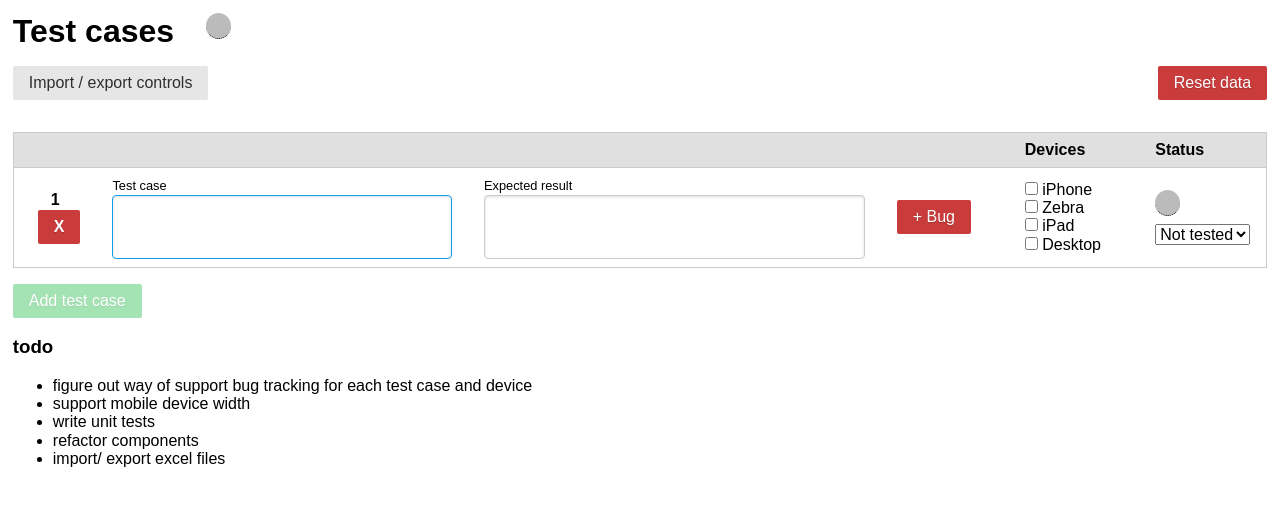
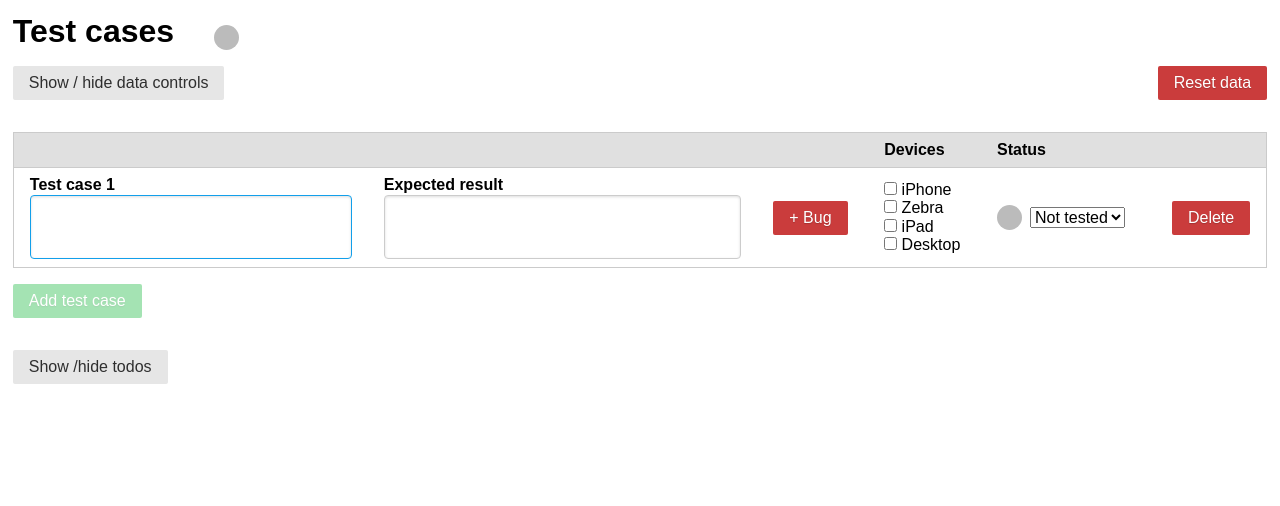
Before and after one commit to liamsain/test-case-tracker, a React (Create React App) app: page / in a window 1280 px wide. Both pictures are taken after a click on the button "Add test case". Shown: the top 506 px of the page. Built offline with nearby package versions, Linux system fonts and the light colour scheme.

Commit message:
add / delete bugs on test cases

```diff
--- a/src/App.css
+++ b/src/App.css
@@ -60,9 +60,15 @@ table {
   height: 25px;
   width: 25px;
   border-radius: 50%;
-  display: inline;
-  margin-right:0.5rem;
-  margin-bottom: 0.2rem;
+  display: inline-block;
+  vertical-align: middle;
+}
+
+.table-status-column:before{
+  content: "";
+  display: inline-block;
+  vertical-align: middle;
+  height: 100%;
 }
 
 .failed{
@@ -77,49 +83,8 @@ table {
   background-color: #bbb;
 }
 
-.tooltip {
-  position: relative;
-  display: inline-block;
-  border-bottom: 1px dotted black;
-}
-
-.tooltip .tooltiptext {
-  visibility: hidden;
-  width: 120px;
-  background-color: black;
-  color: #fff;
-  text-align: center;
-  border-radius: 6px;
-  padding: 5px 0;
-
-    /* Position the tooltip */
-    position: absolute;
-    z-index: 1;
-    top: 100%;
-    left: 50%;
-    margin-left: -60px;
-}
-
-.tooltip .tooltiptext::after {
-  content: "";
-  position: absolute;
-  bottom: 100%;
-  left: 50%;
-  margin-left: -5px;
-  border-width: 5px;
-  border-style: solid;
-  border-color: transparent transparent black transparent;
-}
-
-.tooltip:hover .tooltiptext {
-  visibility: visible;
-}
 .table-id-column{
   width: 1rem;
-}
-
-.table-status-column{
-  width:3rem;
 }
 
 .table-actions-column{
@@ -136,6 +101,6 @@ table {
   display: inline;
 }
 
-.u-margin-top-massive{
-  margin-top: 15rem;
+.u-margin-top{
+  margin-top: 2rem;
 }
--- a/src/App.js
+++ b/src/App.js
@@ -6,6 +6,7 @@ import StatusDot from "./Components/StatusDot";
 import { csvFileHeader } from "./Constants/csvFileHeader";
 import { getNewCaseRow } from './Constants/newCaseRow';
 import { getNewBugRow } from './Constants/newBugRow';
+import Todos from './Components/Todos';
 
 class App extends Component {
   constructor() {
@@ -44,15 +45,26 @@ class App extends Component {
   };
 
   onBugChange = (e, caseId, bugId) => {
-
+    const newState = this.state;
+    const bug = newState.rows.find(testCase => testCase.id === caseId).bugs.find(bug => bug.id === bugId);
+    bug[e.target.name] = e.target.value;
+    this.setState(newState);
+    window.localStorage["test-cases"] = JSON.stringify(newState);
   }
 
-  onDelete = id => {
+  onDeleteCase = id => {
     const newState = this.state;
     newState.rows = this.state.rows.filter(x => x.id !== id);
     this.setState(newState);
     window.localStorage["test-cases"] = JSON.stringify(newState);
   };
+
+  onDeleteBug = (caseId, bugId) => {
+    const newState = this.state;
+    const testCase = newState.rows.find(testCase => testCase.id === caseId);
+    testCase.bugs = testCase.bugs.filter(bug => bug.id !== bugId);
+    this.setState(newState);
+  }
 
   onAddNewRow = () => {
     const newState = this.state;
@@ -131,7 +143,7 @@ class App extends Component {
               <StatusDot
                 key={x.id}
                 status={x.status}
-                animatedClassName="fadeInLeft faster"
+                animatedClassName="u-margin-left fadeInLeft faster"
               />
             ))}
           </span>
@@ -147,8 +159,10 @@ class App extends Component {
         <Table
           rows={this.state.rows}
           onCaseChange={this.onCaseChange}
-          onDelete={this.onDelete}
+          onBugChange={this.onBugChange}
+          onDeleteCase={this.onDeleteCase}
           onAddBug={this.onAddBug}
+          onDeleteBug={this.onDeleteBug}
         />
         <button
           className="button-success pure-button important-active-green"
@@ -158,14 +172,7 @@ class App extends Component {
           Add test case
         </button>
         <div className="u-margin-top">
-          <h3>todo</h3>
-          <ul>
-            <li>figure out way of support bug tracking for each test case and device</li>
-            <li>support mobile device width</li>
-            <li>write unit tests</li>
-            <li>refactor components</li>
-            <li>import/ export excel files</li>
-          </ul>
+          <Todos />
         </div>
       </div>
     );
--- a/src/Components/BugRow.jsx
+++ b/src/Components/BugRow.jsx
@@ -1,20 +1,29 @@
 import React from 'react';
 import TextArea from './TextArea';
 
-const BugRow = ({ caseId, id, description }) => (
+const BugRow = ({ caseId, id, description, onChange, onDelete }) => (
   <tr className="animated fadeIn faster">
     <td></td>
-    <td>Bug {id}</td>
     <td>
       <TextArea
         value={description}
         shouldFocusOnCreate
-        label="Bug description"
+        name="description"
+        onChange={e => onChange(e, caseId, id)}
+        label={`Bug ${id}`}
       />
     </td>
     <td></td>
     <td></td>
     <td></td>
+    <td>
+      <button
+        className="button-danger pure-button u-margin-left important-active-red"
+        onClick={() => onDelete(caseId, id)}
+      >
+        Delete
+      </button>
+    </td>
   </tr>
 );
 
--- a/src/Components/CaseRow.jsx
+++ b/src/Components/CaseRow.jsx
@@ -8,21 +8,13 @@ class CaseRow extends Component {
   render() {
     return (
       <tr className="animated fadeIn faster">
-        <td className="table-id-column u-center">
-          <strong>{this.props.id}</strong>
-          <button
-            className="button-danger pure-button u-margin-left important-active-red"
-            onClick={() => this.props.onDelete(this.props.id)}
-          >
-            <strong>X</strong>
-          </button>
-        </td>
+
         <td>
           <TextArea
             onChange={e => this.props.onChange(e, this.props.id)}
             value={this.props.case}
             name="case"
-            label="Test case"
+            label={`Test case ${this.props.id}`}
             shouldFocusOnCreate={this.props.case.length === 0}
           />
         </td>
@@ -38,7 +30,7 @@ class CaseRow extends Component {
           <button
             className="button-danger pure-button"
             onClick={() => this.props.onAddBug(this.props.id)}
-            >
+          >
             + Bug
             </button>
         </td>
@@ -69,14 +61,13 @@ class CaseRow extends Component {
           /> Desktop
         </td>
         <td className="table-status-column">
-          <div>
-            <StatusDot
-              status={this.props.status}
-              animatedClassName="animated "
-            />
-          </div>
+          <StatusDot
+            status={this.props.status}
+          />
           <select
             value={this.props.status}
+            className="u-margin-left"
+            style={{"verticalAlign":"middle"}}
             name="status"
             onChange={e => this.props.onChange(e, this.props.id)}
           >
@@ -85,6 +76,14 @@ class CaseRow extends Component {
             <option value={Passed}>{Passed}</option>
           </select>
         </td>
+        <td className="table-id-column u-center">
+          <button
+            className="button-danger pure-button u-margin-left important-active-red"
+            onClick={() => this.props.onDelete(this.props.id)}
+          >
+            Delete
+          </button>
+        </td>
       </tr>
     );
   }
--- a/src/Components/Controls.jsx
+++ b/src/Components/Controls.jsx
@@ -61,7 +61,7 @@ class Controls extends Component {
             className="pure-button"
             onClick={() => this.setState({ hideControls: !this.state.hideControls })}
           >
-            Import / export controls
+            Show / hide data controls
           </button>
           {
             !this.state.hideControls &&
--- a/src/Components/StatusDot.jsx
+++ b/src/Components/StatusDot.jsx
@@ -14,15 +14,10 @@ class StatusDot extends Component {
 
   }
   render() {
-    return (<span className={`${this.getClass(this.props.status)} tooltip animated ${this.props.animatedClassName}`}>
-    {
-      this.props.toolTipText &&
-      <span className="tooltiptext">
-        {this.props.toolTipText}
-      </span>
-    }
-
-    </span>)
+    return (
+    <span
+      className={`${this.getClass(this.props.status)} animated ${this.props.animatedClassName}`}
+    ></span>)
   }
 }
 
--- a/src/Components/Table.jsx
+++ b/src/Components/Table.jsx
@@ -11,7 +11,6 @@ class Table extends Component {
       casesAndBugsArray.push(row);
       row.bugs.forEach(x => casesAndBugsArray.push(x));
     }
-    console.log(casesAndBugsArray);
     return (
       <div>
         {this.props.rows && this.props.rows.length > 0 &&
@@ -21,9 +20,9 @@ class Table extends Component {
                 <th></th>
                 <th></th>
                 <th></th>
-                <th></th>
                 <th>Devices</th>
                 <th>Status</th>
+                <th></th>
               </tr>
             </thead>
             <tbody id="test-case-table-body">
@@ -41,7 +40,7 @@ class Table extends Component {
                     desktopTested={x.desktopTested}
                     status={x.status}
                     onChange={this.props.onCaseChange}
-                    onDelete={this.props.onDelete}
+                    onDelete={this.props.onDeleteCase}
                     onAddBug={this.props.onAddBug}
                   /> :
                   <BugRow
@@ -49,6 +48,8 @@ class Table extends Component {
                     caseId={x.caseId}
                     key={`${x.caseId} - ${x.id}`}
                     description={x.description}
+                    onChange={this.props.onBugChange}
+                    onDelete={this.props.onDeleteBug}
                   />)
               }
             </tbody>
--- a/src/Components/TextArea.jsx
+++ b/src/Components/TextArea.jsx
@@ -9,11 +9,9 @@ class TextArea extends Component {
   }
   render() {
     return (
-      <form class="pure-form">
+      <form className="pure-form">
         <label htmlFor={this.props.name}>
-          <small>
-            {this.props.label}
-          </small>
+            <strong>{this.props.label}</strong>
         </label>
         <textarea
           style={{"resize": "none"}}
--- /dev/null
+++ b/src/Components/Todos.jsx
@@ -0,0 +1,32 @@
+import React from 'react';
+
+class Todos extends React.Component {
+  constructor(props) {
+    super(props);
+    this.state = { showTodos: false };
+  }
+  render() {
+    return (
+      <div>
+        <button
+          className="pure-button"
+          onClick={() => this.setState({ showTodos: !this.state.showTodos })}
+        >
+          Show /hide todos
+        </button>
+        {
+          this.state.showTodos &&
+          <ul>
+            <li>figure out way of support bug tracking for each test case and device</li>
+            <li>support mobile device width</li>
+            <li>write unit tests</li>
+            <li>refactor components</li>
+            <li>import/ export excel files</li>
+          </ul>
+        }
+      </div>
+    );
+  }
+}
+
+export default Todos;
```
